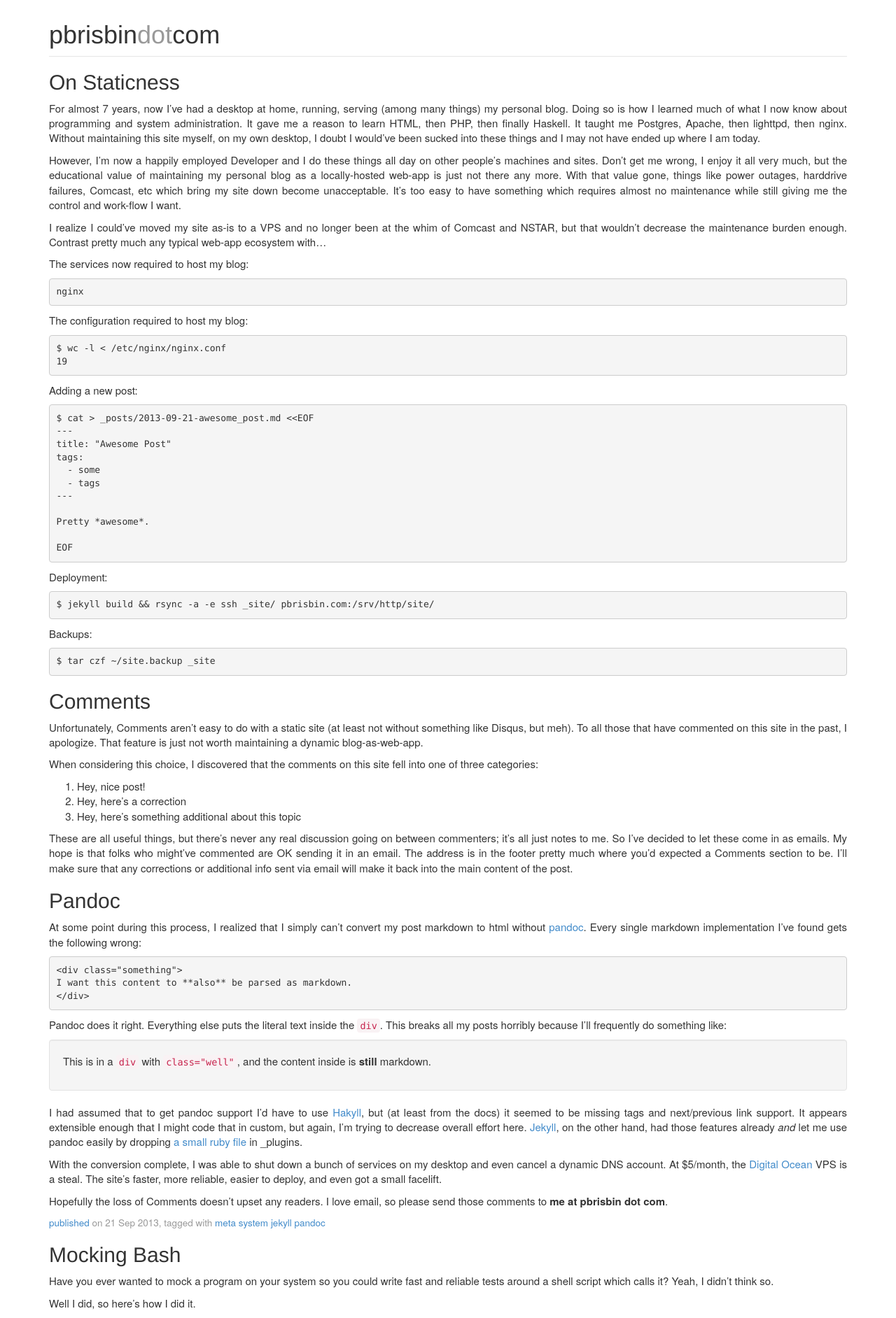
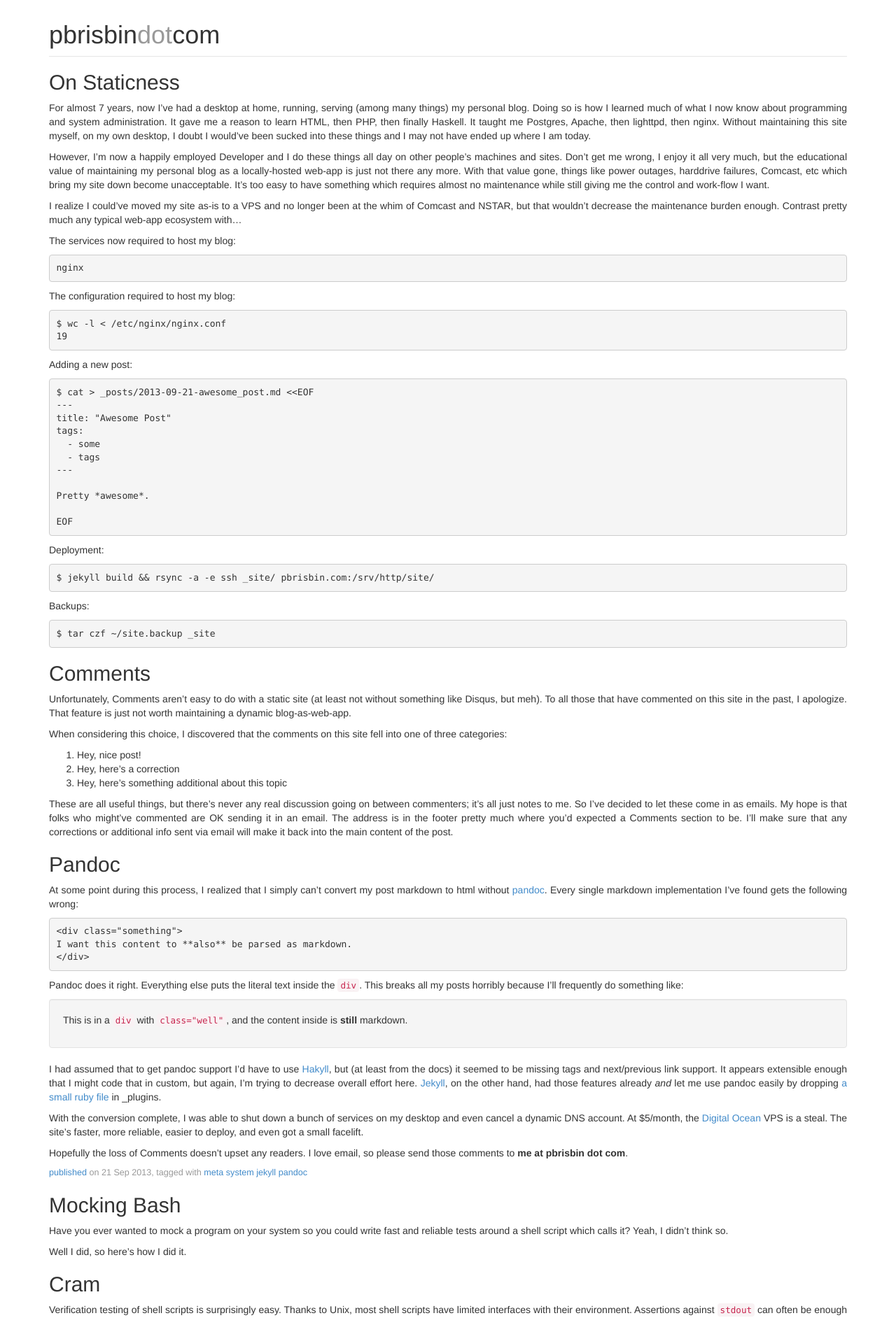
Before and after one commit to pbrisbin/pbrisbin.com, a Jekyll site: the page built from index.html, in a window 1280 px wide. Shown: the top 1884 px of the page at 70% size. Built offline with Jekyll 4.4.1, drawn with Linux system fonts in a browser that asks for light colours.

Commit message:
Remove some unused styles

```diff
--- a/css/main.css
+++ b/css/main.css
@@ -1,6 +1,4 @@
 body {
-  font-family: "HelveticaNeue", "Helvetica Neue", Helvetica, Arial, sans-serif;
-  font-size: 15px;
   margin-top: 10px;
   text-align: justify;
 }
@@ -14,7 +12,6 @@ header h1 .dot {
 
 footer {
   border-top: 1px solid #e5e5e5;
-  clear: both;
   color: #999;
   height: 200px;
   margin-top: 10px;
@@ -23,6 +20,7 @@ footer {
 footer #copyright {
   text-align: center;
 }
+
 pre {
   word-wrap: normal;
   overflow-x: auto;
@@ -51,7 +49,6 @@ img {
   list-style: none;
   padding-left: 0px;
 }
-
 .archives .date {
   color: #999;
 }
```
